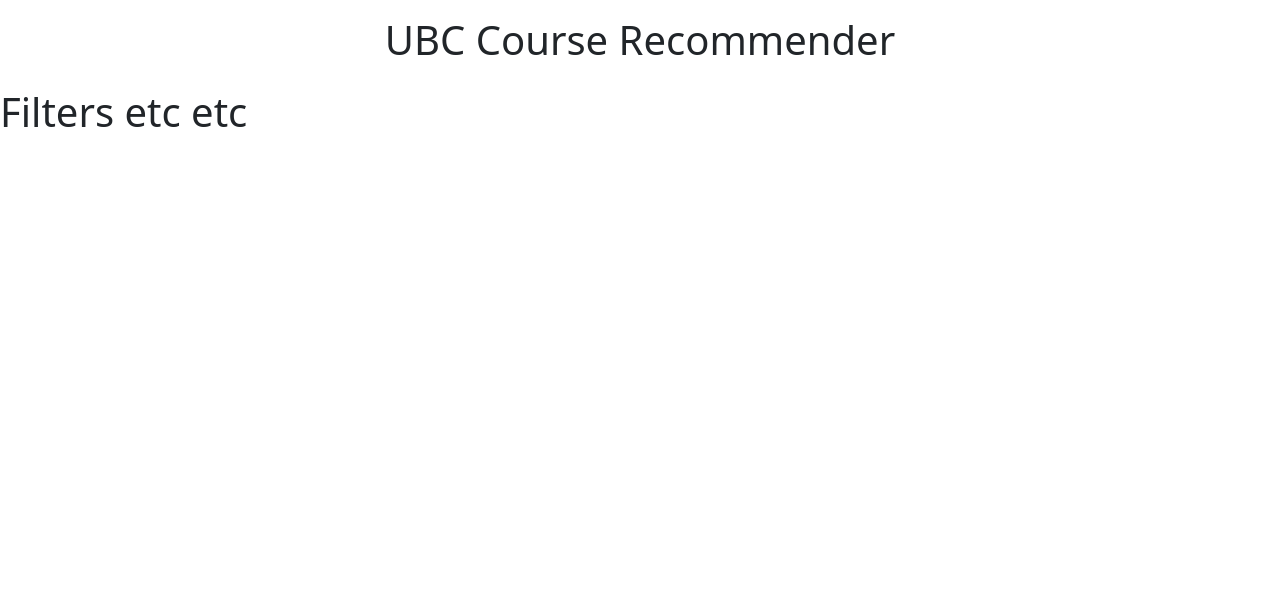
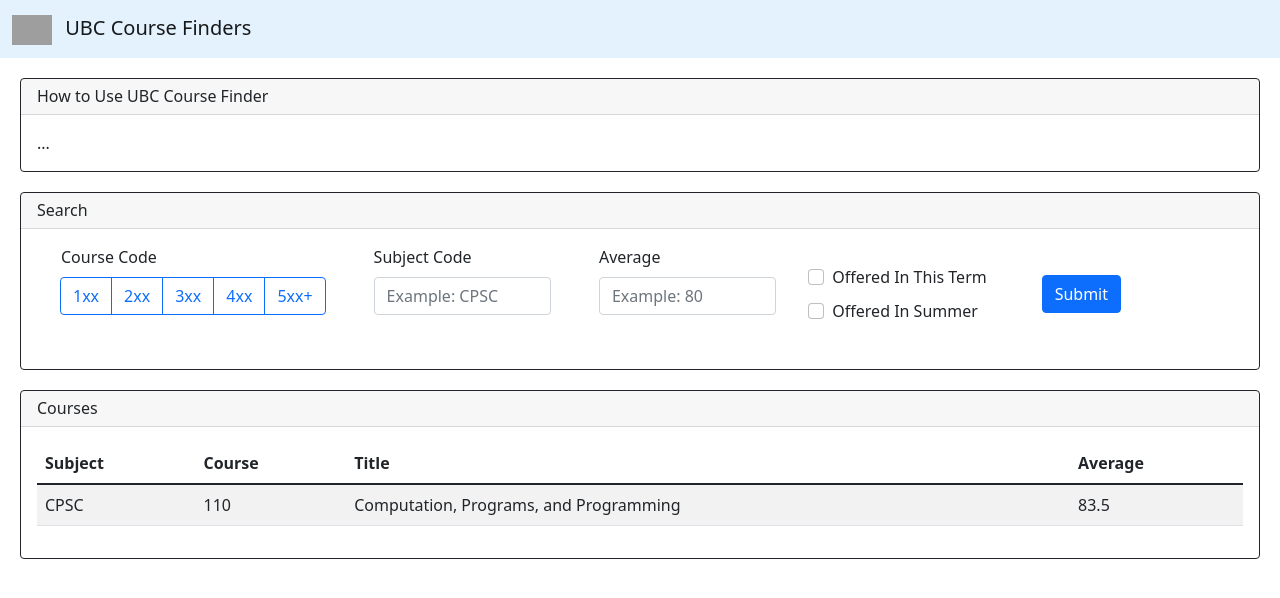
Before and after one commit to kevinkietly/UBCCoursesRec, a Flask app: page / in a window 1280 px wide. Shown: the top 598 px of the page. Run offline with Flask 2, Linux system fonts and the light colour scheme; grey boxes are pictures that could not be loaded.

Commit message:
Implemented UI ahead of backend integration

```diff
--- a/main.py
+++ b/main.py
@@ -1,9 +1,19 @@
-from flask import Flask, render_template
+from flask import Flask, request, render_template
+import pandas as pd
+import numpy as np
 
 app = Flask(__name__)
 
-@app.route('/')
+@app.route('/', methods = ["GET", "POST"])
 def index():
+    if request.method == "POST":
+        course_code = request.form.getlist("course_code")
+        subject_code = request.form.get("subject_code")
+        average = request.form.get("average")
+        offered = request.form.getlist("offered")
+        print(course_code)
+        print(subject_code + " " + average)
+        print(offered)
     return render_template("index.html")
 
 if __name__ == '__main__':
--- a/templates/base.html
+++ b/templates/base.html
@@ -6,9 +6,7 @@
     <title>{% block title %} {% endblock %}</title>
 </head>
 <body>
-
 {% block body %} {% endblock %}
-
 <script src="https://cdn.jsdelivr.net/npm/bootstrap@5.1.3/dist/js/bootstrap.bundle.min.js" integrity="sha384-ka7Sk0Gln4gmtz2MlQnikT1wXgYsOg+OMhuP+IlRH9sENBO0LRn5q+8nbTov4+1p" crossorigin="anonymous"></script>
 </body>
 </html>
--- a/templates/header.html
+++ b/templates/header.html
@@ -1,13 +1,22 @@
 {% extends 'base.html' %}
 
-{% block title %} Home {% endblock %}
+{% block title %} {% endblock %}
 
 {% block body %}
 
-<div class="jumbotron p-3">
-    <div class="well text-center">
-        <h1>UBC Course Recommender</h1>
-    </div>
-</div>
+<nav class="navbar navbar-light" style="background-color: #e3f2fd;">
+  <div class="container-fluid">
+    <a class="navbar-brand" href="#">
+      <img
+        src="https://logos-download.com/wp-content/uploads/2016/10/UBC_logo.png"
+        class="me-2"
+        height="30"
+        alt="UBC Logo"
+        loading="lazy"
+      />
+      UBC Course Finders
+    </a>
+  </div>
+</nav>
 
 {% endblock %}
--- a/templates/index.html
+++ b/templates/index.html
@@ -1,10 +1,101 @@
 {% extends 'base.html' %}
 {% include 'header.html' %}
 
-{% block title %} Home {% endblock %}
+{% block title %} {% endblock %}
 
 {% block body %}
 
-<h1>Filters etc etc</h1>
+<form action="{{url_for("index")}}" method="post">
+
+<div class="card border border-dark" style="margin: 20px">
+  <h6 class="card-header">How to Use UBC Course Finder</h6>
+  <div class="card-body">
+    <p class="card-text">...</p>
+  </div>
+</div>
+
+<div class="card border border-dark" style="margin: 20px">
+  <h6 class="card-header">Search</h6>
+  <div class="card-body">
+    <div class="row">
+      <div class="col">
+        <div class="form-check">
+          <span style="display:inline-block">
+              <label class="form-label" for="course_code">Course Code</label>
+              <div class="btn-group" role="group" aria-label="Basic checkbox toggle button group" id="course_code">
+                <input type="checkbox" class="btn-check" id="1xx" autocomplete="off" name="course_code" value="1">
+                <label class="btn btn-outline-primary" for="1xx">1xx</label>
+                <input type="checkbox" class="btn-check" id="2xx" autocomplete="off" name="course_code" value="2">
+                <label class="btn btn-outline-primary" for="2xx">2xx</label>
+                <input type="checkbox" class="btn-check" id="3xx" autocomplete="off" name="course_code" value="3">
+                <label class="btn btn-outline-primary" for="3xx">3xx</label>
+                <input type="checkbox" class="btn-check" id="4xx" autocomplete="off" name="course_code" value="4">
+                <label class="btn btn-outline-primary" for="4xx">4xx</label>
+                <input type="checkbox" class="btn-check" id="5xx+" autocomplete="off" name="course_code" value="5">
+                <label class="btn btn-outline-primary" for="5xx+">5xx+</label>
+              </div>
+          </span>
+        </div>
+      </div>
+      <div class="col">
+        <div class="form-check">
+          <span style="display:inline-block">
+              <label class="form-label" for="subject_code">Subject Code</label>
+              <input type="text" id="subject_code" name="subject_code" class="form-control" placeholder="Example: CPSC" />
+          </span>
+        </div>
+      </div>
+      <div class="col">
+        <div class="form-check">
+          <span style="display:inline-block">
+              <label class="form-label" for="average">Average</label>
+              <input type="text" id="average" name="average" class="form-control" placeholder="Example: 80" />
+          </span>
+        </div>
+      </div>
+      <div class="col" style="padding: 20px">
+        <div class="form-check">
+          <label class="form-label" for="offered_in_this_term">Offered In This Term</label>
+          <input class="form-check-input" type="checkbox" value="this term" id="offered_in_this_term" name="offered">
+        </div>
+        <div class="form-check">
+          <label class="form-label" for="offered_in_summer">Offered In Summer</label>
+          <input class="form-check-input" type="checkbox" value="summer" id="offered_in_summer" name="offered">
+        </div>
+      </div>
+      <div class="col">
+        <div class="form-outline" style="padding-top: 30px">
+          <button type="submit" class="btn btn-primary">Submit</button>
+        </div>
+      </div>
+    </div>
+  </div>
+</div>
+
+<div class="card border border-dark" style="margin: 20px">
+  <h6 class="card-header">
+    Courses
+  </h6>
+  <div class="card-body">
+    <table class="table table-striped">
+      <thead>
+        <tr>
+          <th scope="col">Subject</th>
+          <th scope="col">Course</th>
+          <th scope="col">Title</th>
+          <th scope="col">Average</th>
+        </tr>
+      </thead>
+      <tbody>
+        <tr>
+          <td>CPSC</td>
+          <td>110</td>
+          <td>Computation, Programs, and Programming</td>
+          <td>83.5</td>
+        </tr>
+      </tbody>
+    </table>
+  </div>
+</div>
 
 {% endblock %}
```
